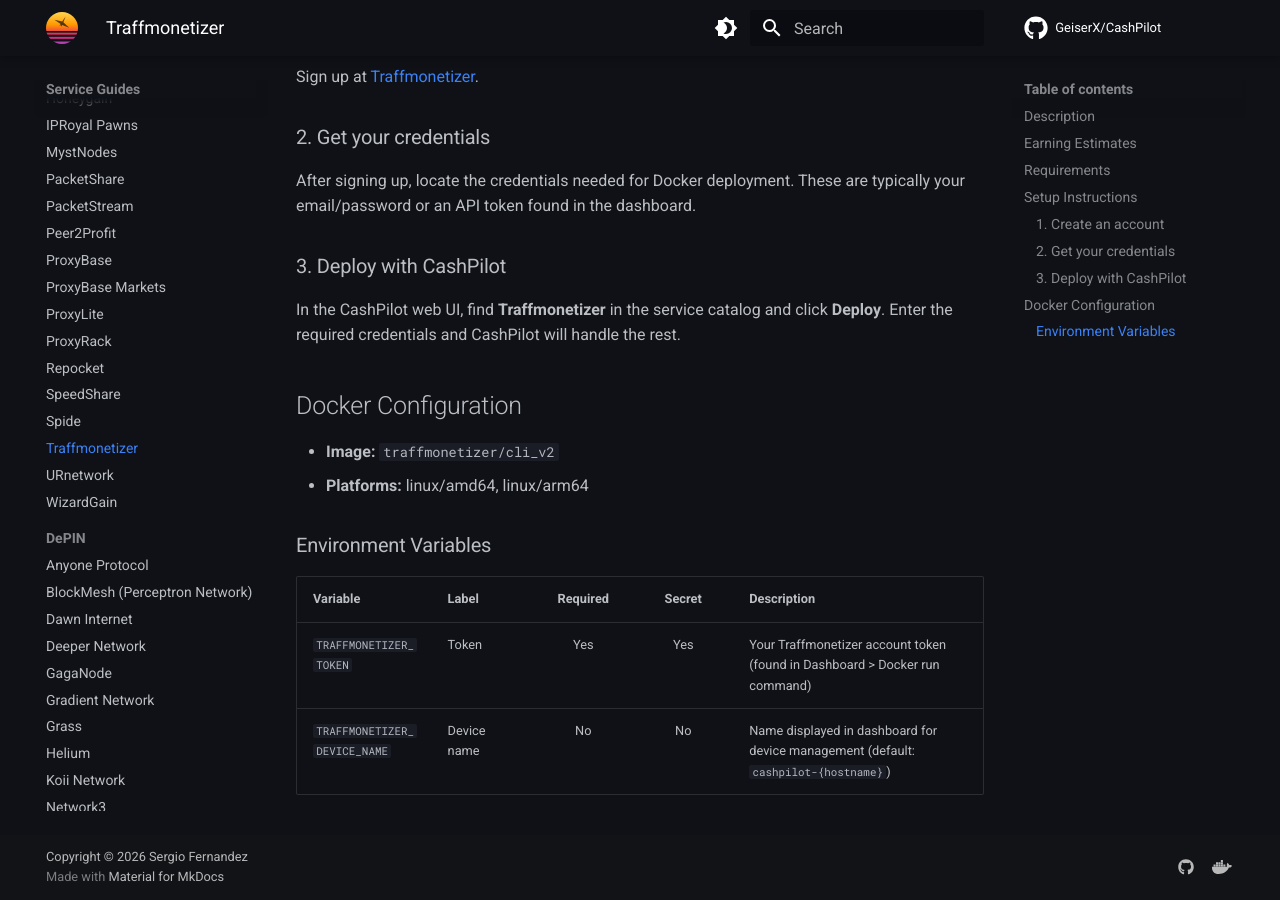
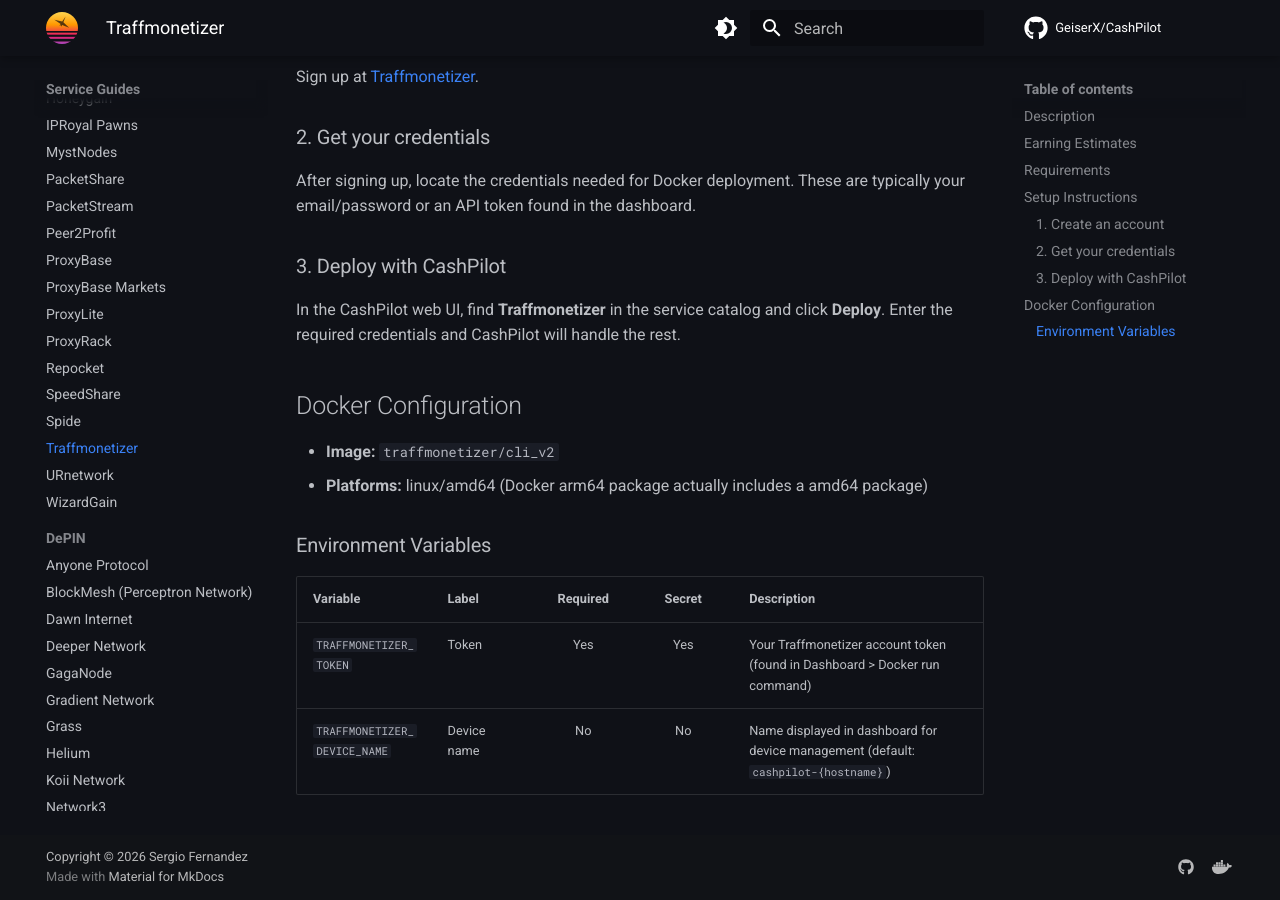
Before and after one commit to GeiserX/CashPilot, an MkDocs documentation site: the page built from docs/guides/traffmonetizer.md, in a window 1280 px wide and 900 px high, scrolled down 1474 px. Built offline with MkDocs 1.6.1 and Material for MkDocs 9.7.7, drawn with Linux system fonts in a browser that asks for light colours; comment, search, counter and statistics services are not loaded.

Commit message:
Clarify Docker platforms in traffmonetizer.md
Updated Docker configuration to clarify platform support.

```diff
--- a/docs/guides/traffmonetizer.md
+++ b/docs/guides/traffmonetizer.md
@@ -48,7 +48,7 @@
 ## Docker Configuration
 
 - **Image:** `traffmonetizer/cli_v2`
-- **Platforms:** linux/amd64, linux/arm64
+- **Platforms:** linux/amd64 (Docker arm64 package actually includes a amd64 package)
 
 ### Environment Variables
 
```
